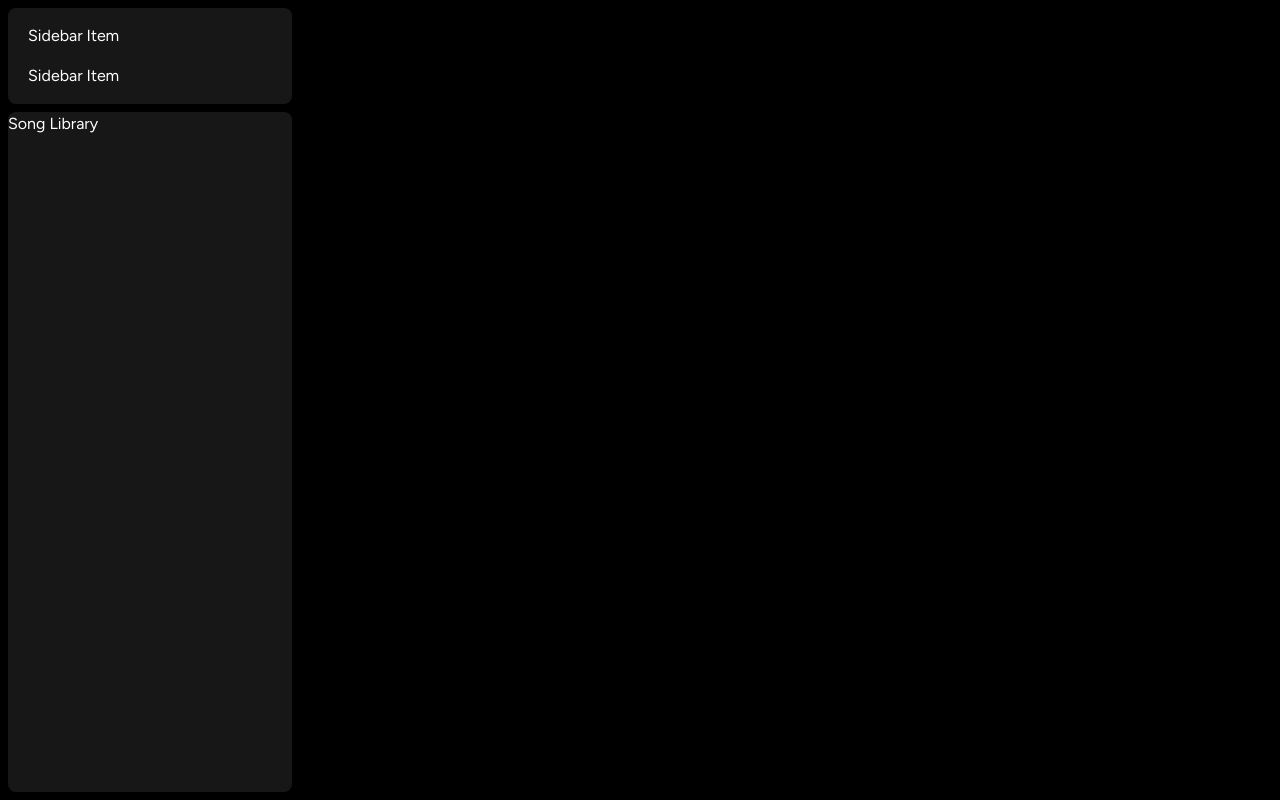
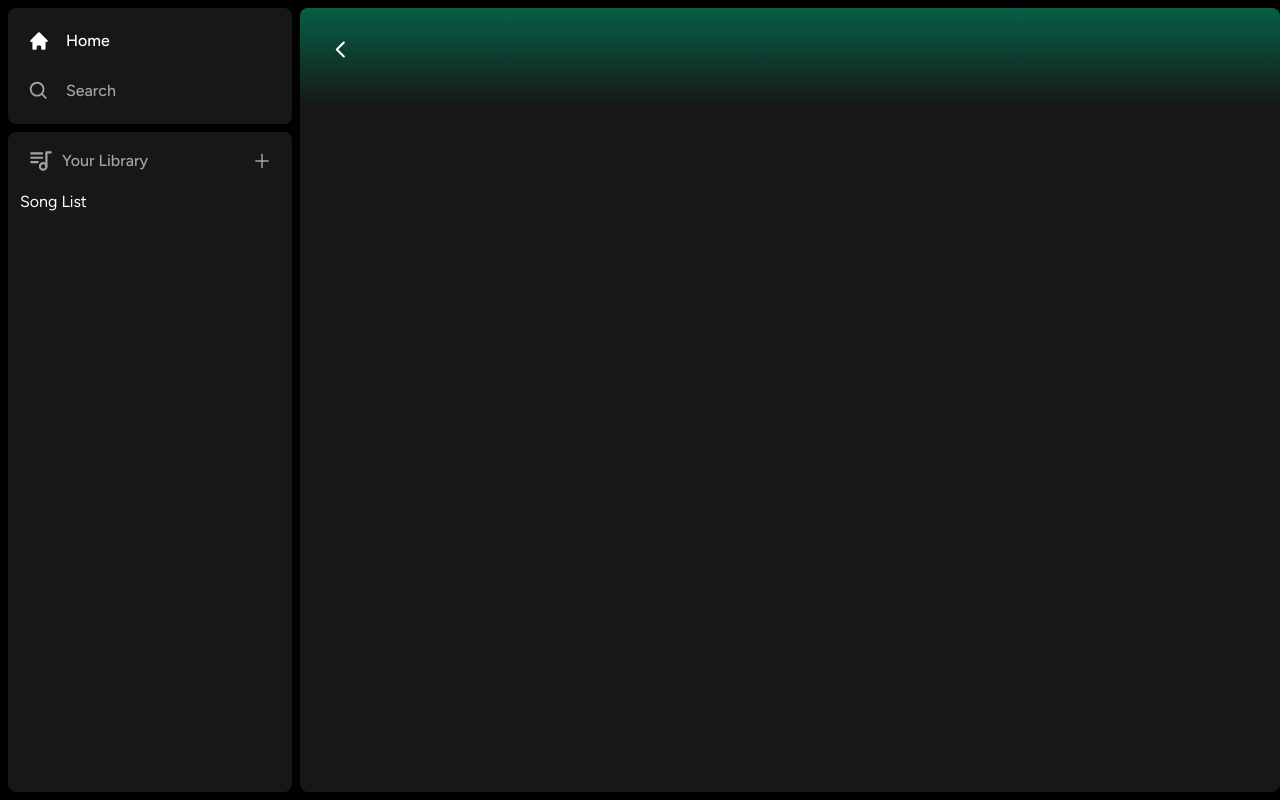
Before and after one commit to dakotalrubin/dakify, a Next.js app: page / in a window 1280 px wide. Built offline with nearby package versions, Linux system fonts and the light colour scheme.

Commit message:
Add Header and Library components

```diff
--- a/app/(site)/page.tsx
+++ b/app/(site)/page.tsx
@@ -1,7 +1,12 @@
+import Header from "@/components/Header";
+
 export default function Home() {
   return (
-    <div className="text-green-500">
-    Main Content
-  </div>
+    <div className="bg-neutral-900 rounded-lg h-full w-full overflow-hidden
+      overflow-y-auto">
+      <Header>
+        Header Bar
+      </Header>
+    </div>
   )
 }
--- a/components/Box.tsx
+++ b/components/Box.tsx
@@ -10,7 +10,7 @@
 // from BoxProps interface
 const Box: React.FC<BoxProps> = ({ children, className }) => {
   return (
-    <div className={twMerge("h-fit w-full bg-neutral-900 rounded-lg",
+    <div className={twMerge(`bg-neutral-900 rounded-lg h-fit w-full`,
       className)}>
       {children}
     </div>
--- /dev/null
+++ b/components/Header.tsx
@@ -0,0 +1,41 @@
+// Required for client component to use React hooks
+"use client";
+
+import { useRouter } from "next/navigation";
+import { twMerge } from "tailwind-merge";
+import { RxCaretLeft } from "react-icons/rx";
+
+// Interface HeaderProps contains ReactNode children
+// and optional className string
+interface HeaderProps {
+  children: React.ReactNode;
+  className?: string;
+}
+
+// Header component accepts ReactNode children and optional className string
+// from HeaderProps interface
+const Header: React.FC<HeaderProps> = ({ children, className }) => {
+  // Use a React hook that allows you to handle page routing state
+  const router = useRouter();
+
+  // Allow the user to log out of their account
+  const handleLogout = () => {
+    // Handle logging out here!
+  }
+
+  // Render the app header bar
+  return (
+    <div className={twMerge(`h-fit bg-gradient-to-b from-emerald-800 p-6`,
+      className)}>
+      <div className="w-full mb-4 flex justify-between items-center">
+        <div className="hidden md:flex gap-x-2 items-center">
+          <button>
+            <RxCaretLeft size={35} />
+          </button>
+        </div>
+      </div>
+    </div>
+  );
+}
+
+export default Header;
--- /dev/null
+++ b/components/Library.tsx
@@ -0,0 +1,34 @@
+// Required for client component to use React hooks
+"use client";
+
+import { TbPlaylist } from "react-icons/tb";
+import { AiOutlinePlus } from "react-icons/ai";
+
+// Library component
+const Library = () => {
+  // Open a music upload modal
+  const onClick = () => {
+    // Handle music uploading here!
+  };
+
+  // Render the user's music library
+  return (
+    <div className="flex flex-col">
+      <div className="flex justify-between items-center px-5 pt-4">
+        <div className="inline-flex items-center gap-x-2">
+          <TbPlaylist className="text-neutral-400" size={26}/>
+          <p className="text-neutral-400 font-medium text-md">
+            Your Library
+          </p>
+        </div>
+        <AiOutlinePlus onClick={onClick} size={20} className="text-neutral-400
+          cursor-pointer hover:text-white transition" />
+      </div>
+      <div className="flex flex-col gap-y-2 mt-4 px-3">
+        Song List
+      </div>
+    </div>
+  );
+}
+
+export default Library;
--- a/components/Sidebar.tsx
+++ b/components/Sidebar.tsx
@@ -8,6 +8,7 @@
 
 import Box from "./Box";
 import SidebarItem from "./SidebarItem";
+import Library from "./Library";
 
 // Interface SidebarProps contains ReactNode children
 interface SidebarProps {
@@ -21,7 +22,7 @@
 
   // Create an array of possible routes for site navigation
   // The "Home" label will be active any time the pathname isn't "/search"
-  // The state of "pathname" is added to the list of dependency arrays
+  // The state of "pathname" is added to the list of dependencies
   const routes = useMemo(() => [
     {
       label: "Home",
@@ -37,13 +38,14 @@
     }
   ], [pathname]);
 
-  // Render Box components in the sidebar
-  // The first Box component iterates over the routes array
-  // and renders a SidebarItem for each possible route
-  // The second Box component contains the user's music library
+  // Render Box components in the sidebar and children in the center
+  // of the screen. The first Box component iterates over the routes array
+  // and renders a SidebarItem for each possible route. The second Box
+  // component contains the user's music library.
   return (
     <div className="flex h-full">
-      <div className="hidden md:flex flex-col gap-y-2 h-full w-[300px] p-2 bg-black">
+      <div className="hidden md:flex flex-col gap-y-2 h-full w-[300px]
+        p-2 bg-black">
         <Box>
           <div className="flex flex-col gap-y-4 px-5 py-4">
             {routes.map((item) => (
@@ -51,10 +53,13 @@
             ))}
           </div>
         </Box>
-        <Box className="h-full overflow-y-auto">
-          Song Library
+        <Box className="overflow-y-auto h-full">
+          <Library />
         </Box>
       </div>
+      <main className="h-full flex-1 overflow-y-auto py-2">
+        {children}
+      </main>
     </div>
   );
 }
--- a/components/SidebarItem.tsx
+++ b/components/SidebarItem.tsx
@@ -1,9 +1,29 @@
-// SidebarItem component
-const SidebarItem = () => {
+import { IconType } from "react-icons";
+import Link from "next/link";
+import { twMerge } from "tailwind-merge";
+
+// Interface SidebarItemProps contains an icon, label, href
+// and optional active bool
+interface SidebarItemProps {
+  icon: IconType;
+  label: string;
+  href: string;
+  active?: boolean;
+}
+
+// SidebarItem component accepts an icon, label, href and optional active bool
+// from SidebarItemProps interface
+const SidebarItem: React.FC<SidebarItemProps> = ({
+  icon: Icon, label, href, active }) => {
+  // The active SidebarItem is highlighted white
   return (
-    <div>
-      Sidebar Item
-    </div>
+    <Link href={href} className={twMerge(`flex flex-row h-auto items-center
+      w-full gap-x-4 text-md font-medium cursor-pointer hover:text-white
+      transition text-neutral-400 py-1`,
+      active && `text-white`)}>
+      <Icon size={26} />
+      <p className="truncate w-full">{label}</p>
+    </Link>
   );
 }
 
```
